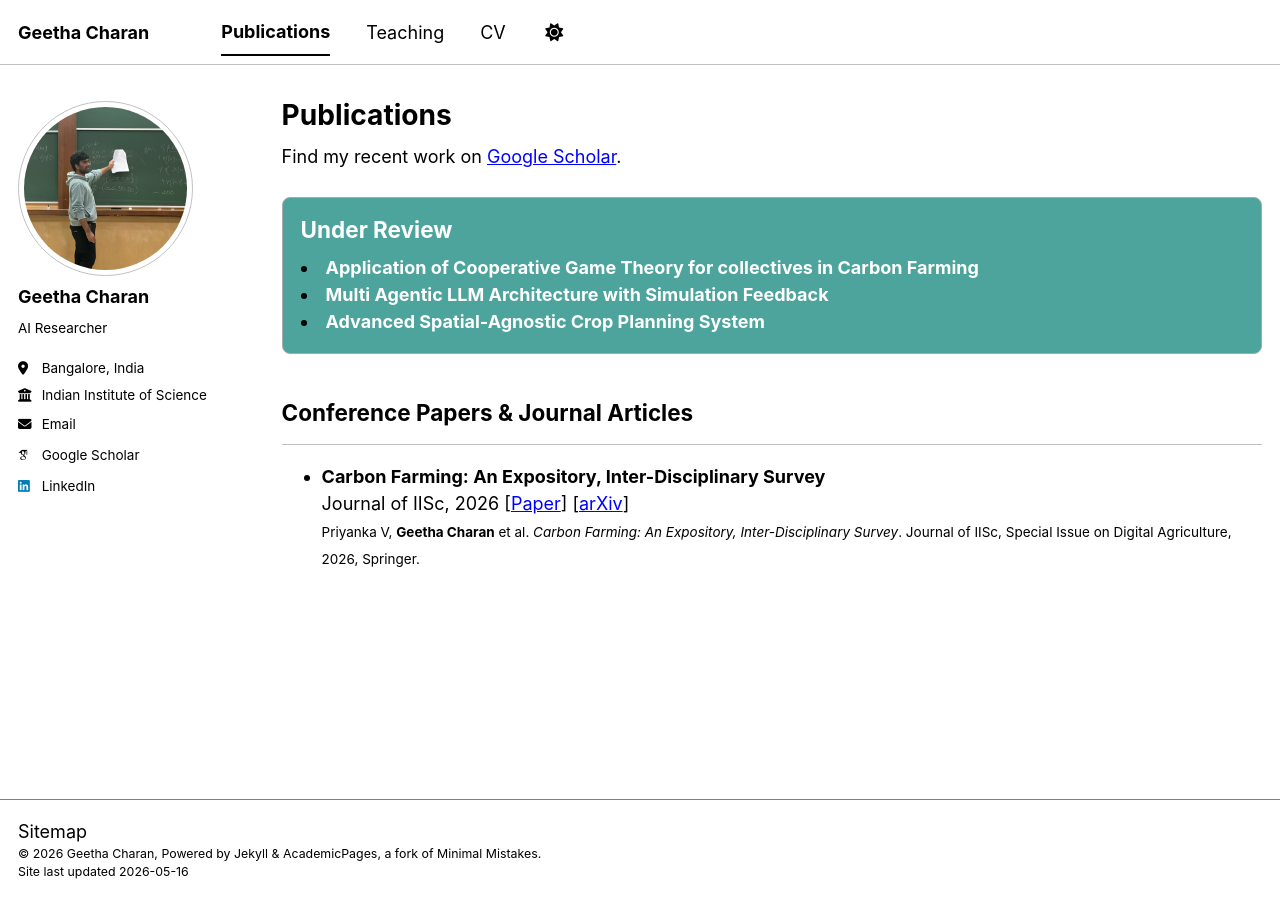
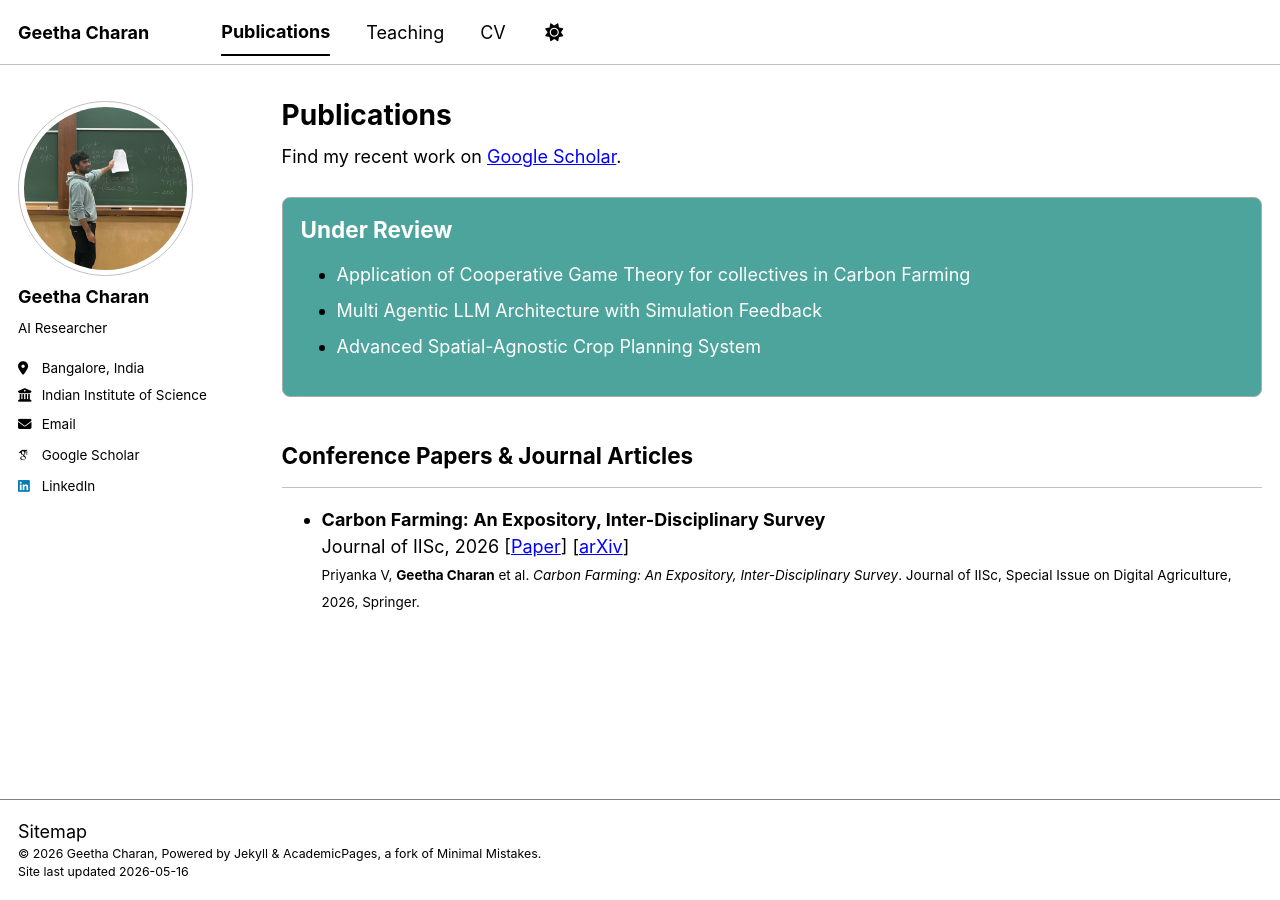
Before and after one commit to GeethaCharan31/geethacharan31.github.io, a Jekyll site: the page built from _pages/publications.html, in a window 1280 px wide. Built offline with Jekyll 4.4.1, drawn with Linux system fonts in a browser that asks for light colours; some web fonts are replaced; a script bundle is joined from its source files by our own code; library files that are not in the unit come from our copies.

Commit message:
[Update] Improve 'Under Review' section layout in publications.html by adding a list wrapper for better styling

```diff
--- a/_pages/publications.html
+++ b/_pages/publications.html
@@ -16,11 +16,13 @@ author_profile: true
   {% assign under_review_pubs = site.publications | where_exp: "p", "p.working_title" %}
   {% if under_review_pubs.size > 0 %}
     <h2 style="margin-top: 0; color: #fff;">Under Review</h2>
-    {% for post in under_review_pubs reversed %}
-      <li>
-        <strong style="color:#fff;">{{ post.working_title }}</strong>
-      </li>
-    {% endfor %}
+    <ul style="padding-left: 2em;">
+      {% for post in under_review_pubs reversed %}
+        <li>
+          <span style="color:#fff;">{{ post.working_title }}</span>
+        </li>
+      {% endfor %}
+    </ul>
   {% endif %}
 </div>
 
```
